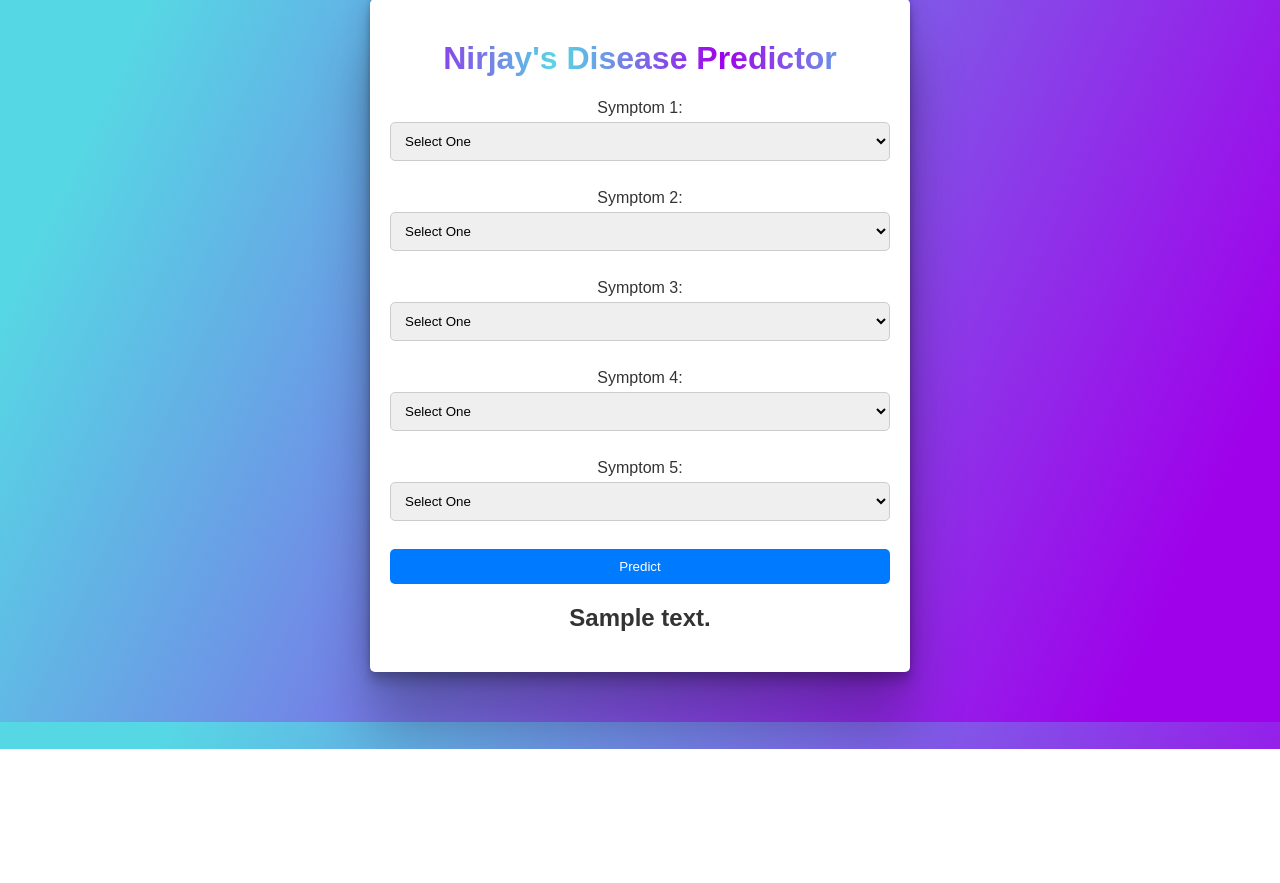
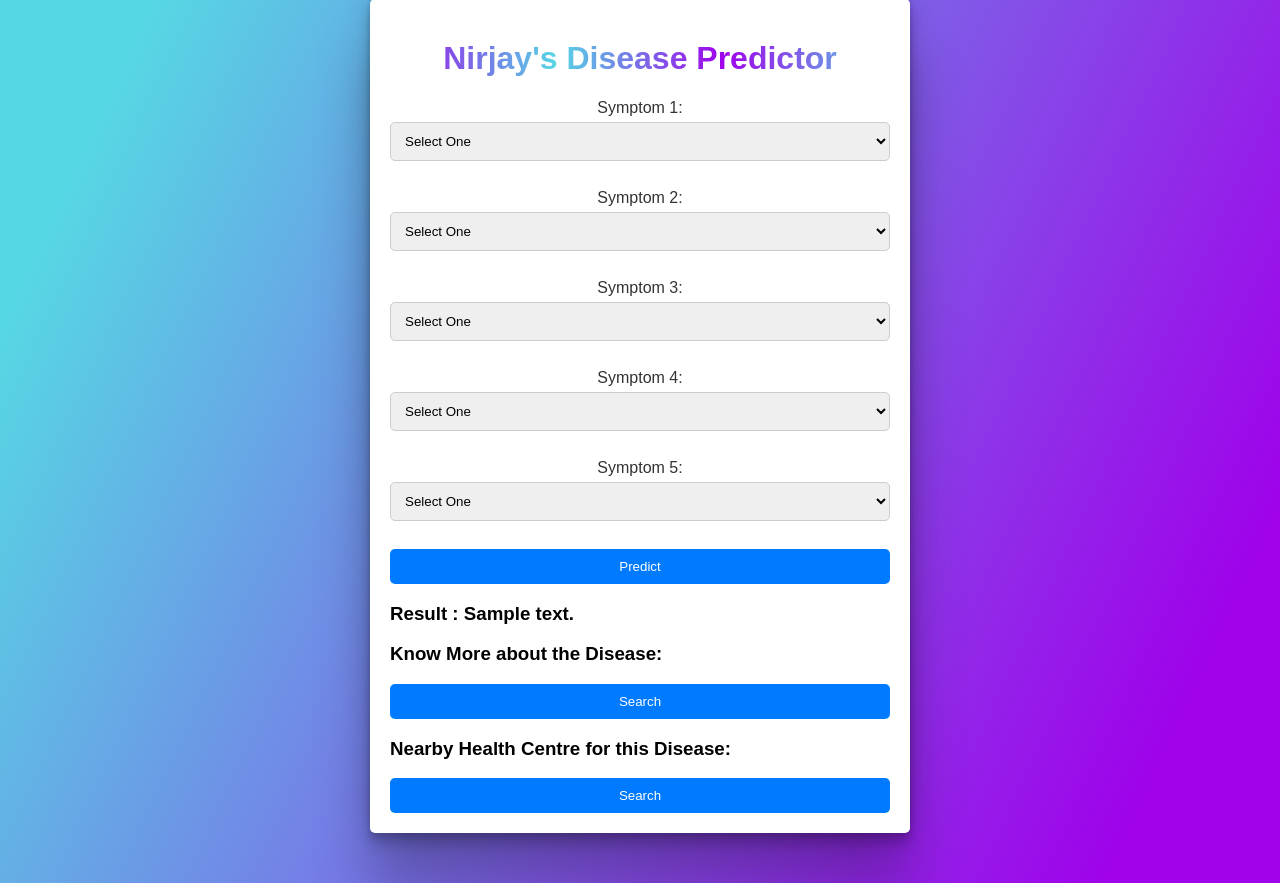
Before and after one commit to nrv28/Disease-Predictor, a Flask app: template templates/main.html in a window 1280 px wide. Shown: the part 51-934 px from the top of the page. Before the commit the page ends 800 px from the top, so only its background shows below. Run offline with Flask 3, Linux system fonts and the light colour scheme; the template is opened without the code that fills it: most values are stand-ins (such as "Sample title", 1, 10 or a date in 2020); parts of the project's set-up code (start-up, migrations or seed data) failed here and were passed over.

Commit message:
main.html

```diff
--- a/templates/main.html
+++ b/templates/main.html
@@ -10,7 +10,7 @@
 <body>
 
     <div class="box">
-
+<div class="box2">
     <h1>Nirjay's Disease Predictor</h1>
 
     <form action="{{ url_for('predict')}}" method="post">
@@ -703,13 +703,56 @@
             <option value="yellow_crust_ooze">Yellow Crust Ooze</option>
         </select><br><br>
 
-<button type="submit" class="btn btn-primary btn-block btn-large">Predict</button>
+      <button type="submit" class="btn btn-primary btn-block btn-large">Predict</button>
 
     </form>
+</div>
 
-    <h2>{{ prediction_text }}</h2>
+<div class="box3">
+    <h3 id="result">Result : {{ prediction_text }}</h3>
+
+    <div class="search-more">
+        <h3>Know More about the Disease:</h3>
+        <form id="searchForm" action="https://www.google.com/search" method="GET" target="_blank">
+        <input id="searchInput" type="text" name="q" placeholder="Search..." hidden>
+        <button type="submit">Search</button>
+        </form>
+        </div>
+
+    <div class="search-health-centre">
+        <h3>Nearby Health Centre for this Disease:</h3>
+        <form id="searchForm2" action="https://www.google.com/search" method="GET" target="_blank">
+        <input id="searchInput2" type="text" name="q" placeholder="Search..." hidden>
+        <button type="submit2">Search</button>
+        </form>
+        </div>
 
 </div>
 
+</div>
+
+
+<script>
+    document.addEventListener("DOMContentLoaded", function() {
+        var predictionText = "{{ prediction_text }}";
+        var searchInput = document.getElementById("searchInput");
+        if (predictionText) {
+            searchInput.value = predictionText;
+        }
+    });
+</script>
+
+
+<script>
+    document.addEventListener("DOMContentLoaded", function() {
+        var predictionText = "{{ prediction_text }}";
+        var searchInput2 = document.getElementById("searchInput2");
+        if (predictionText) {
+            searchInput2.value =  ' Doctors For '+ predictionText + ' Near Me';
+        }
+    });
+</script>
+
+
 </body>
 </html>
```
